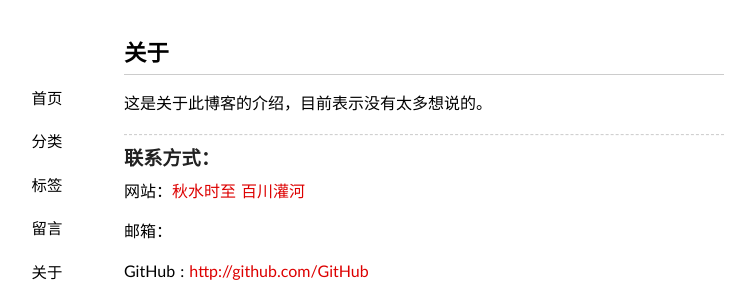
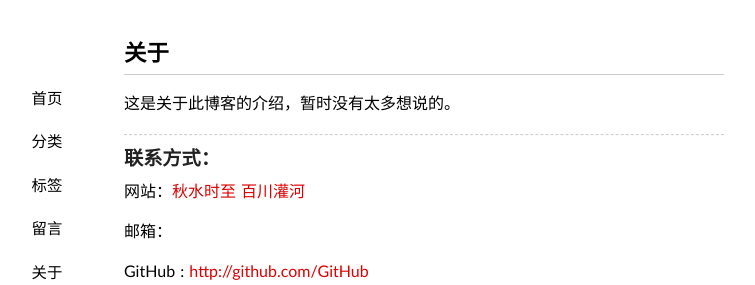
Before and after one commit to lithur/leeran.me, a Jekyll site: the page built from about/index.md, in a window 1280 px wide. Shown: the top 285 px of the page, without its empty margins (216-971 px from the left). Built offline with Jekyll 4.4.1, drawn with Linux system fonts in a browser that asks for light colours; some web fonts are replaced; Markdown is read by kramdown in place of the engine named in the settings.

```diff
--- a/_config.yml
+++ b/_config.yml
@@ -8,9 +8,9 @@ email:
 duoshuo:
 beian:
 cnzz:
-weibo:
+weibo: 1706022087
 github: lithur
 pygments: true
 safe: true
 paginate: 20
-about: "这是关于此博客的介绍，目前表示没有太多想说的。"
+about: "这是关于此博客的介绍，暂时没有太多想说的。"
```
